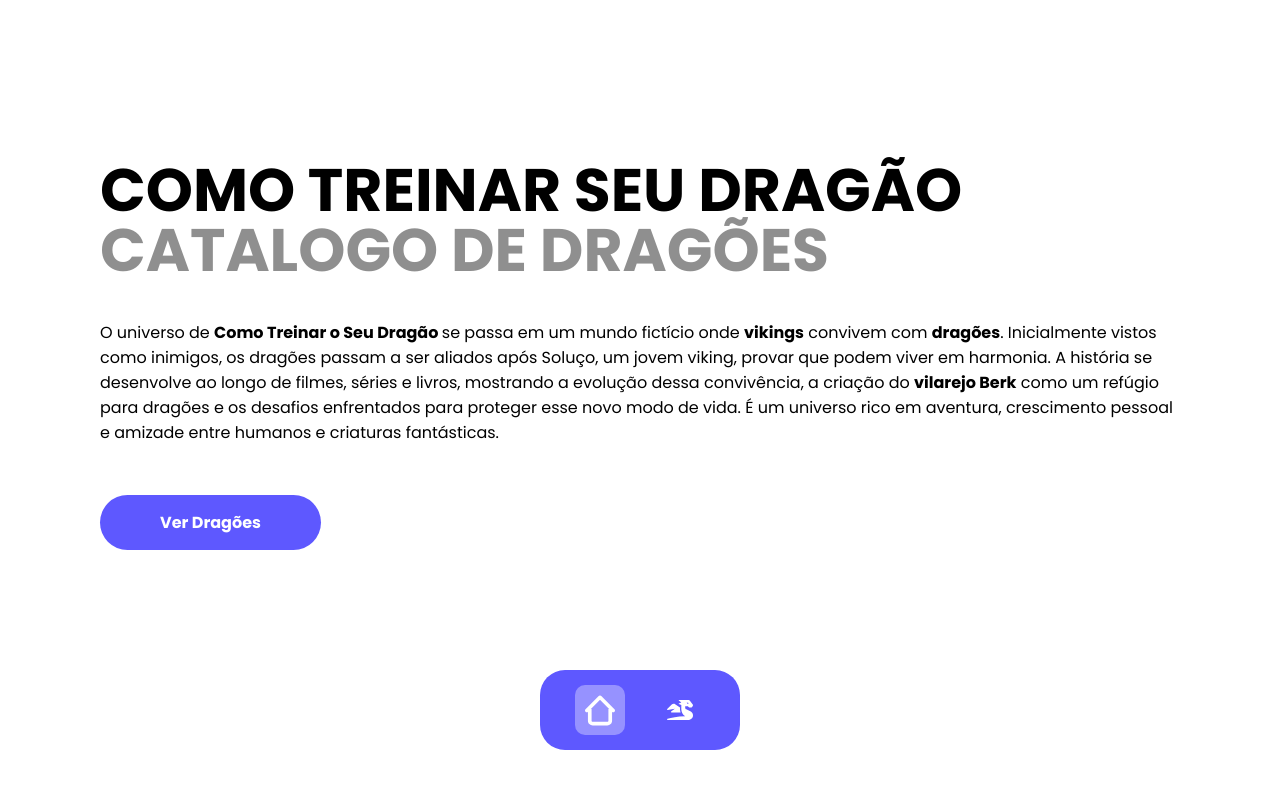
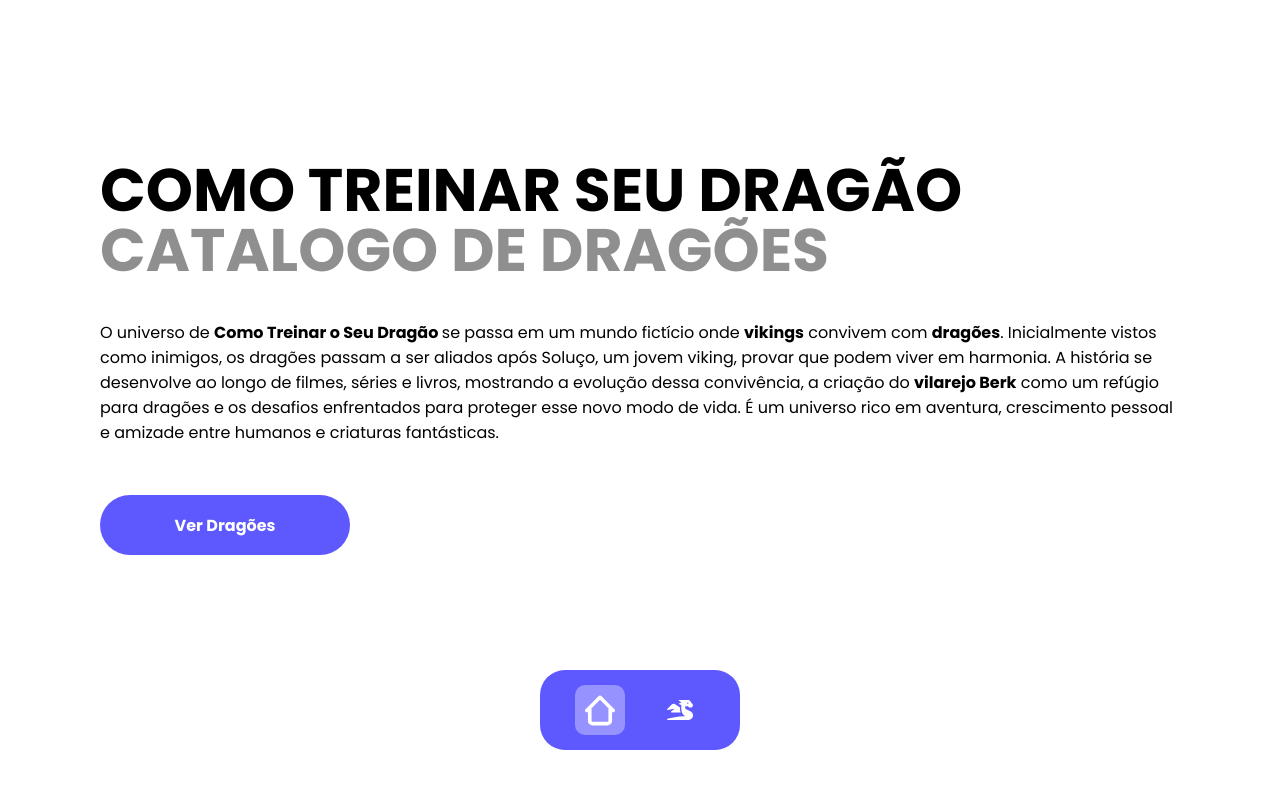
Before and after one commit to LunaBolsoni/Os-Mestres-do-Voo, a Vue app: page / in a window 1280 px wide. Shown: the top 788 px of the page. Built offline with nearby package versions, Linux system fonts and the light colour scheme.

Commit message:
feat: adicionada a funcao com hover e criada a parte de dragoes fixados na home

```diff
--- a/src/stores/dragonStore.js
+++ b/src/stores/dragonStore.js
@@ -21,6 +21,9 @@
     if (!pinnedDragons.value.some(pinned => pinned.id === dragon.id)) {
       pinnedDragons.value.push(dragon);
     }
+    else{
+        alert(`Você já atingiu o limite de dragões fixados! ${pinnedDragons.value.length}`);
+    }
   }
 
     function unpinDragon(dragon) {
--- a/src/views/CatalogoView.vue
+++ b/src/views/CatalogoView.vue
@@ -8,6 +8,7 @@
 const dragoes = computed(() => dragonsStore.dragoes);
 const selectedDragon = ref(null);
 const pinnedDragons = ref(dragonsStore.pinnedDragons);
+const offHover = ref(true);
 
 onMounted(() => {
   dragonsStore.fetchDragoes();
@@ -28,7 +29,8 @@
       </div>
       <div class="dragon">
         <div class="dragon-image">
-          <img :src="selectedDragon.imagem_dragao" alt="">
+          <img v-if="offHover" :src="selectedDragon.imagem_dragao" alt="" @mouseover="offHover = false">
+          <img v-else :src="selectedDragon.imagem_dragao_card" alt="" @mouseleave="offHover = true">
         </div>
         <div class="dragon-info">
           <h2 :style="{ backgroundColor: selectedDragon.cor, color: selectedDragon.cor_texto }">
@@ -76,7 +78,7 @@
   justify-content: center;
   align-items: center;
   min-height: 350px;
-
+  margin-bottom: 20px;
 }
 .dragon img{
   max-width: 350px;
--- a/src/views/HomeView.vue
+++ b/src/views/HomeView.vue
@@ -1,60 +1,122 @@
 <script setup>
+import { ref, computed } from 'vue';
+import { useDragonsStore } from '../stores/dragonStore';
+
+const dragonsStore = useDragonsStore();
+const pinnedDragons = ref(dragonsStore.pinnedDragons);
+const windowWidth = ref(window.innerWidth);
 </script>
 
 <template>
   <main>
     <div>
       <h1 class="title">COMO TREINAR SEU DRAGÃO<br><span class="gray-text">CATALOGO DE DRAGÕES</span></h1>
-      <p>O universo de <strong> Como Treinar o Seu Dragão </strong>  se passa em um mundo fictício onde <strong>vikings</strong> convivem com <strong>dragões</strong>. Inicialmente vistos como inimigos, os dragões passam a ser aliados após Soluço, um jovem viking, provar que podem viver em harmonia. A história se desenvolve ao longo de filmes, séries e livros, mostrando a evolução dessa convivência, a criação do <strong>vilarejo Berk</strong> como um refúgio para dragões e os desafios enfrentados para proteger esse novo modo de vida. É um universo rico em aventura, crescimento pessoal e amizade entre humanos e criaturas fantásticas.</p>
+      <p>O universo de <strong> Como Treinar o Seu Dragão </strong> se passa em um mundo fictício onde
+        <strong>vikings</strong> convivem com <strong>dragões</strong>. Inicialmente vistos como inimigos, os dragões
+        passam a ser aliados após Soluço, um jovem viking, provar que podem viver em harmonia. A história se desenvolve
+        ao longo de filmes, séries e livros, mostrando a evolução dessa convivência, a criação do <strong>vilarejo
+          Berk</strong> como um refúgio para dragões e os desafios enfrentados para proteger esse novo modo de vida. É
+        um universo rico em aventura, crescimento pessoal e amizade entre humanos e criaturas fantásticas.</p>
     </div>
     <div class="button-div">
-      <button class="button">Ver Dragões</button>
+      <router-link to="/dragoes" class="button">Ver Dragões</router-link>
+    </div>
+    <div class="pinned-area" v-if="pinnedDragons.length > 0">
+      <div v-for="(item, index) in pinnedDragons" :key="item.id" class="pinned-card"
+        :style="{ backgroundColor: item.cor, left: (index * 150) + 'px' }">
+        <img :src="item.imagem_dragao" alt="">
+      </div>
     </div>
   </main>
 </template>
 
 <style scoped>
-main{
+.pinned-area {
+  display: flex;
+  position: relative;
+  height: 200px;
+  margin: 100px 0px;
+}
+.pinned-area::before{
+  content: 'Dragões Fixados';
+  position: absolute;
+  top: -40px;
+  font-weight: bold;
+  font-size: 24px;
+}
+
+.pinned-card img {
+  max-height: 200px;
+}
+
+.pinned-card {
+  position: absolute;
+  width: 250px;
+  height: 200px;
+  border-radius: 20px;
+}
+
+main {
   padding: 160px 100px;
 }
-.title{
+
+.title {
   font-size: 60px;
   margin-bottom: 40px;
   line-height: 100%;
 }
-.gray-text{
+
+.gray-text {
   color: #8F8F8F;
 }
-p{
+
+p {
   font-size: 16px;
 }
-.button{
+
+.button {
   font-size: 16px;
   font-weight: bold;
   color: white;
   border-radius: 50px;
   border: none;
   background-color: #5E58FF;
-  padding: 15px 60px;
+  height: 60px;
+  width: 250px;
+  text-decoration: none;
+  display: flex;
+  justify-content: center;
+  align-items: center;
+  transition: .3s ease;
 }
-.button-div{
+.button:hover{
+  transform: translateX(5px);
+}
+.button-div {
   padding-top: 50px;
+  display: flex;
+  height: auto;
+  justify-content: space-between;
+  ;
 }
 
 @media (max-width: 600px) {
-  main{
-  padding: 80px 50px;
-  margin-bottom: 100px;
+  main {
+    padding: 80px 50px;
+    margin-bottom: 100px;
   }
-  .title{
-  font-size: 48px;
-  margin-bottom: 40px;
-  line-height: 100%;
+
+  .title {
+    font-size: 48px;
+    margin-bottom: 40px;
+    line-height: 100%;
   }
-  p{
+
+  p {
     text-align: justify;
   }
-  div.button-div{
+
+  div.button-div {
     display: flex;
     justify-content: center;
     align-items: center;
```
